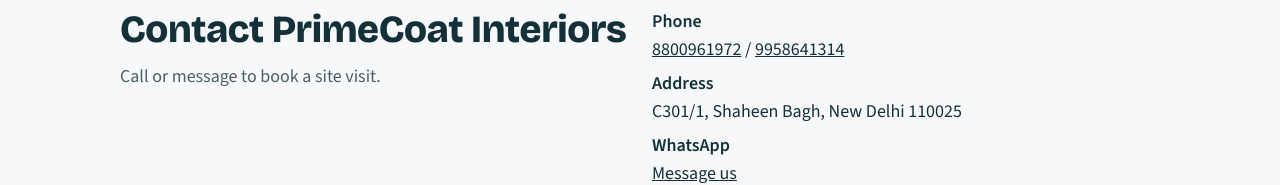
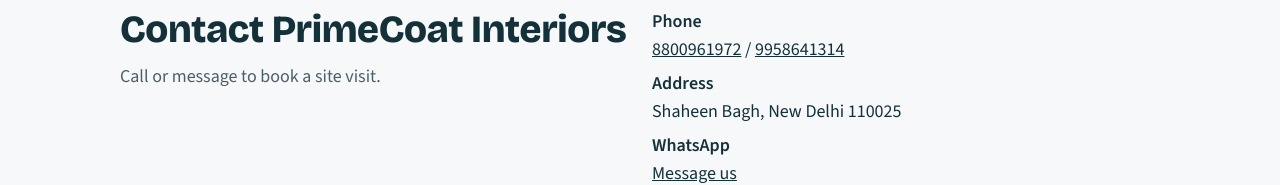
Before and after one commit to const-inayat/primecoat-interiors, a plain HTML site: page index.html in a window 1280 px wide. Shown: the part 2483-2668 px from the top of the page. Drawn offline with nearby package versions, Linux system fonts and the light colour scheme.

Commit message:
Update index.html
updated address

```diff
--- a/index.html
+++ b/index.html
@@ -168,7 +168,7 @@ footer{background:var(--ink);color:#d8e2e5;padding:26px 0;font-size:.95rem}
       </div>
       <div>
         <p><strong>Phone</strong><br><a href="tel:+918800961972">8800961972</a> / <a href="tel:+919958641314">9958641314</a></p>
-        <p><strong>Address</strong><br>C301/1, Shaheen Bagh, New Delhi 110025</p>
+        <p><strong>Address</strong><br>Shaheen Bagh, New Delhi 110025</p>
         <p><strong>WhatsApp</strong><br><a href="https://wa.me/918800961972">Message us</a></p>
       </div>
     </div>
```
